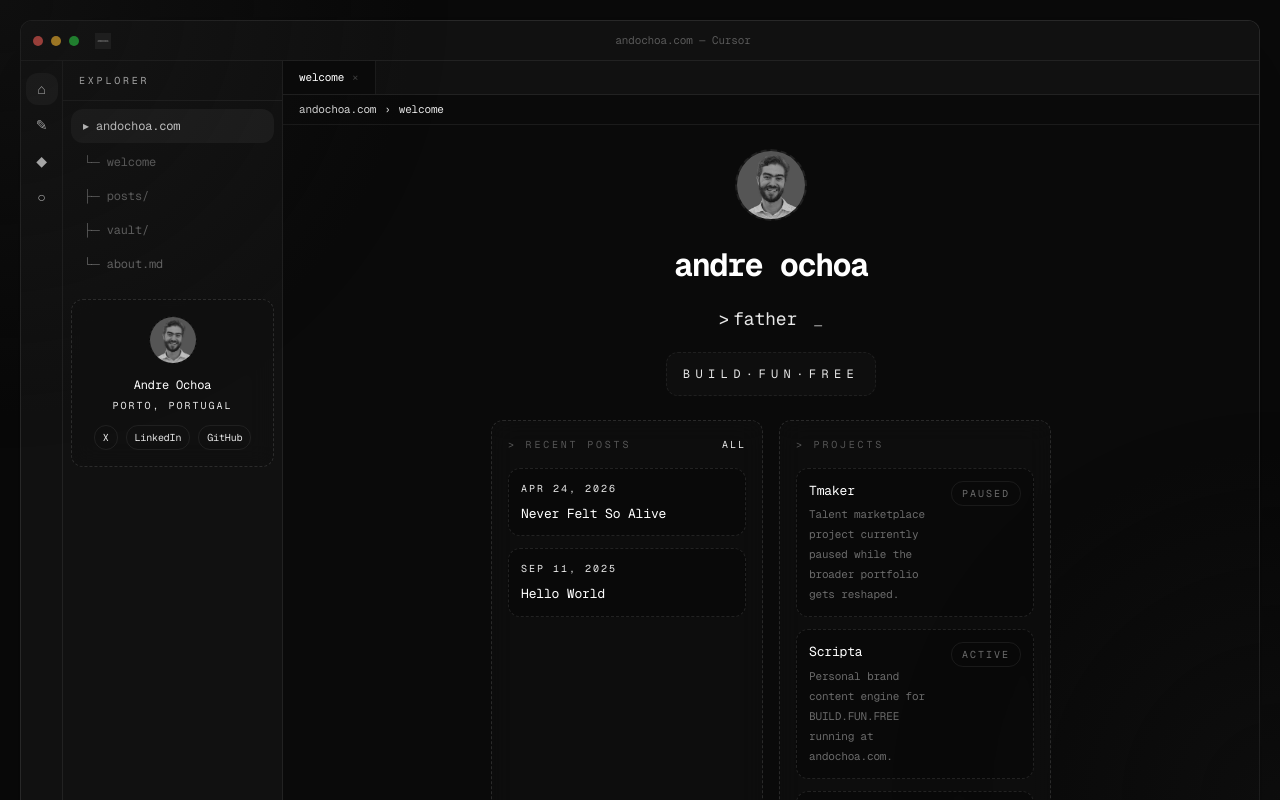
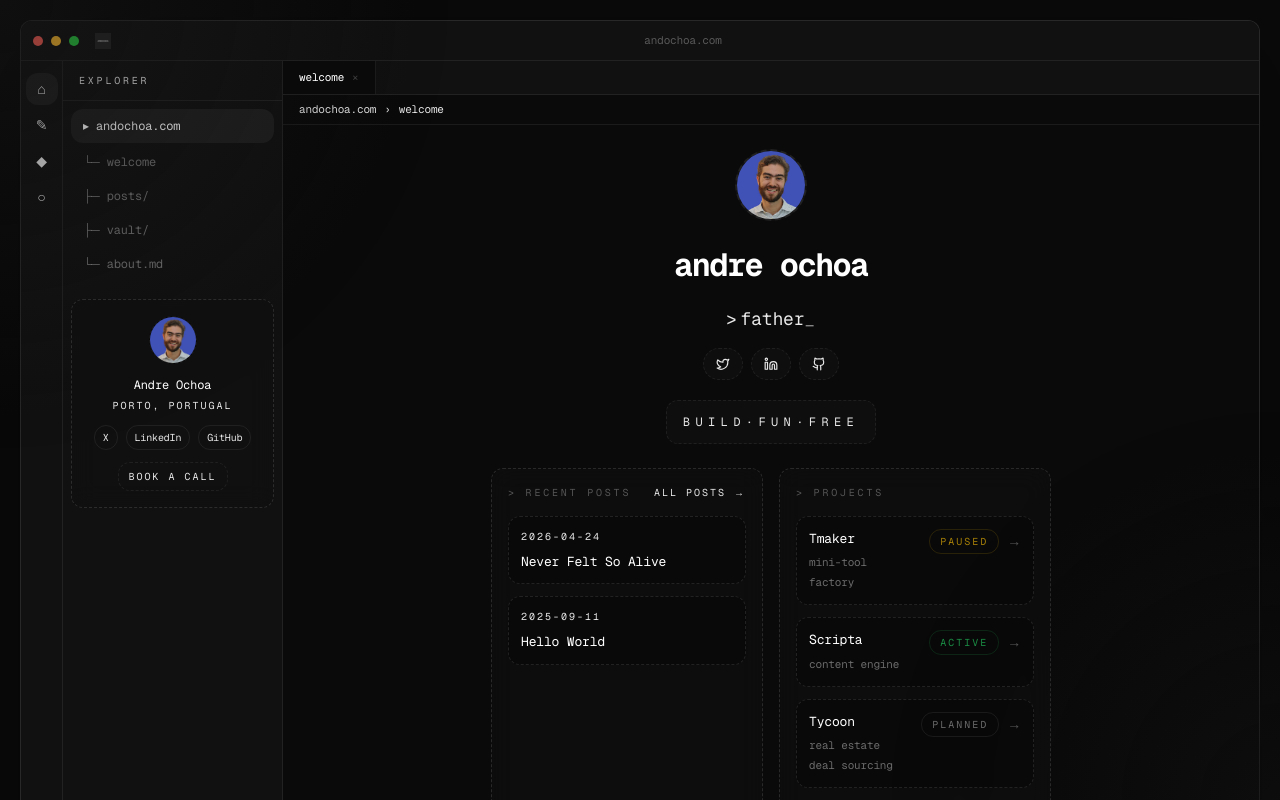
Before and after one commit to bravura-studio/andochoa.com, a Next.js app: page / in a window 1280 px wide. Shown: the top 800 px of the page. Built offline with nearby package versions, Linux system fonts and the light colour scheme.

Commit message:
feat(homepage): polish homepage workspace
Co-Authored-By: Paperclip <noreply@paperclip.ing>

```diff
--- a/app/page.tsx
+++ b/app/page.tsx
@@ -4,6 +4,7 @@ import { Github, Linkedin, Twitter } from "lucide-react";
 import { SiteShell } from "@/components/site-shell";
 import { TypingStatus } from "@/components/typing-status";
 import { projects } from "@/config/projects";
+import { formatIsoDate } from "@/lib/date";
 import { getRecentPublishedPosts } from "@/lib/posts";
 import { buildPageMetadata } from "@/lib/site";
 
@@ -17,13 +18,11 @@ export const metadata = buildPageMetadata({
   description: "A Cursor-like welcome workspace for founder notes, projects, and recent writing from Andre Ochoa.",
 });
 
-function formatDate(date: string) {
-  return new Intl.DateTimeFormat("en-US", {
-    month: "short",
-    day: "2-digit",
-    year: "numeric",
-  }).format(new Date(date));
-}
+const projectStatusStyles = {
+  active: "border-[rgba(34,197,94,0.15)] text-[rgba(34,197,94,0.7)]",
+  paused: "border-[rgba(234,179,8,0.15)] text-[rgba(234,179,8,0.7)]",
+  planned: "border-white/8 text-white/40",
+} as const;
 
 export default function Home() {
   const recentPosts = getRecentPublishedPosts(2);
@@ -50,7 +49,7 @@ export default function Home() {
 
           <div className="shell-card p-4 text-center">
             <div className="relative mx-auto h-12 w-12 overflow-hidden rounded-full border border-dashed border-white/14 bg-black/40">
-              <Image alt="Andre Ochoa profile photo" className="object-cover grayscale" fill sizes="48px" src="/profile.jpg" />
+              <Image alt="Andre Ochoa profile photo" className="object-cover" fill sizes="48px" src="/profile.jpg" />
             </div>
             <p className="mt-3 text-[12px] text-white">Andre Ochoa</p>
             <p className="mt-1 text-[10px] uppercase tracking-[0.2em] text-white/28">Porto, Portugal</p>
@@ -67,6 +66,14 @@ export default function Home() {
                 </Link>
               ))}
             </div>
+            <Link
+              className="mt-3 inline-flex rounded-md border border-dashed border-white/12 px-2.5 py-1.5 text-[10px] uppercase tracking-[0.2em] text-white/58 transition hover:bg-white/[0.04] hover:text-white"
+              href="https://cal.com/andochoa/chitchat"
+              rel="noreferrer"
+              target="_blank"
+            >
+              book a call
+            </Link>
           </div>
         </div>
       }
@@ -77,13 +84,28 @@ export default function Home() {
       <section className="flex min-h-[calc(100vh-14rem)] items-center justify-center">
         <div className="w-full max-w-[560px] text-center">
           <div className="relative mx-auto h-[72px] w-[72px] overflow-hidden rounded-full border-2 border-dashed border-white/14 bg-[#111]">
-            <Image alt="Andre Ochoa profile photo" className="object-cover grayscale" fill priority sizes="72px" src="/profile.jpg" />
+            <Image alt="Andre Ochoa profile photo" className="object-cover" fill priority sizes="72px" src="/profile.jpg" />
           </div>
 
           <h1 className="mt-5 text-[28px] font-bold tracking-[-0.05em] text-white sm:text-[32px]">andre ochoa</h1>
 
           <div className="mt-4">
             <TypingStatus />
+          </div>
+
+          <div className="mt-4 flex flex-wrap items-center justify-center gap-2">
+            {socialLinks.map(({ href, icon: Icon, label }) => (
+              <Link
+                aria-label={label}
+                className="inline-flex h-8 items-center justify-center rounded-full border border-dashed border-white/12 bg-white/[0.02] px-3 text-white/52 transition hover:bg-white/[0.04] hover:text-white"
+                href={href}
+                key={href}
+                rel="noreferrer"
+                target="_blank"
+              >
+                <Icon className="h-3.5 w-3.5" />
+              </Link>
+            ))}
           </div>
 
           <div className="mt-5 inline-flex rounded-md border border-dashed border-white/12 bg-white/[0.02] px-4 py-3">
@@ -95,7 +117,7 @@ export default function Home() {
               <div className="flex items-center justify-between gap-3">
                 <p className="text-[10px] uppercase tracking-[0.28em] text-white/30">&gt; recent posts</p>
                 <Link className="text-[10px] uppercase tracking-[0.2em] text-white/28 hover:text-white/66" href="/posts">
-                  all
+                  all posts →
                 </Link>
               </div>
 
@@ -106,7 +128,7 @@ export default function Home() {
                     href={`/posts/${post.slug}`}
                     key={post.slug}
                   >
-                    <p className="text-[10px] uppercase tracking-[0.2em] text-white/28">{formatDate(post.date)}</p>
+                    <p className="text-[10px] uppercase tracking-[0.2em] text-white/28">{formatIsoDate(post.date)}</p>
                     <p className="mt-2 text-[13px] text-white">{post.title}</p>
                   </Link>
                 ))}
@@ -120,13 +142,18 @@ export default function Home() {
                 {projects.map((project) => {
                   const body = (
                     <>
-                      <div>
+                      <div className="min-w-0 flex-1">
                         <p className="text-[13px] text-white">{project.name}</p>
                         <p className="mt-1 text-[11px] leading-5 text-white/40">{project.description}</p>
                       </div>
-                      <span className="rounded-md border border-white/8 px-2.5 py-1 text-[10px] uppercase tracking-[0.2em] text-white/40">
-                        {project.status}
-                      </span>
+                      <div className="flex shrink-0 items-start gap-2">
+                        <span
+                          className={`rounded-md border px-2.5 py-1 text-[10px] uppercase tracking-[0.2em] ${projectStatusStyles[project.status]}`}
+                        >
+                          {project.status}
+                        </span>
+                        <span className="pt-0.5 text-[14px] text-white/30">→</span>
+                      </div>
                     </>
                   );
 
--- a/components/post-reader.tsx
+++ b/components/post-reader.tsx
@@ -1,14 +1,7 @@
 import Image from "next/image";
 import type { HTMLAttributes, LiHTMLAttributes, ReactNode } from "react";
+import { formatIsoDate } from "@/lib/date";
 import type { Post } from "@/lib/posts";
-
-function formatDate(date: string) {
-  return new Intl.DateTimeFormat("en-US", {
-    month: "long",
-    day: "2-digit",
-    year: "numeric",
-  }).format(new Date(date));
-}
 
 function renderInlineMarkdown(text: string) {
   const segments = text.split(/(\[[^\]]+\]\([^)]+\)|\*\*[^*]+\*\*|`[^`]+`|\*[^*]+\*)/g).filter(Boolean);
@@ -252,6 +245,10 @@ type PostReaderProps = {
   post: Post;
 };
 
+function stripPostSignoff(content: string) {
+  return content.replace(/\n+Keep building\. -Ochoa\s*$/u, "");
+}
+
 export function PostReader({ post }: PostReaderProps) {
   return (
     <article className="mx-auto max-w-[65ch]">
@@ -262,7 +259,7 @@ export function PostReader({ post }: PostReaderProps) {
           </div>
           <div>
             <p className="text-[12px] text-white">Andre Ochoa</p>
-            <p className="mt-1 text-[10px] uppercase tracking-[0.22em] text-white/32">{formatDate(post.date)}</p>
+            <p className="mt-1 text-[10px] uppercase tracking-[0.22em] text-white/32">{formatIsoDate(post.date)}</p>
           </div>
         </div>
 
@@ -278,11 +275,7 @@ export function PostReader({ post }: PostReaderProps) {
         </div>
       </header>
 
-      <div className="pt-8">{renderMarkdown(post.content)}</div>
-
-      <footer className="mt-10 border-t border-dashed border-white/10 pt-5">
-        <p className="text-[14px] font-semibold text-white/68">Keep building. -Ochoa</p>
-      </footer>
+      <div className="pt-8">{renderMarkdown(stripPostSignoff(post.content))}</div>
     </article>
   );
 }
--- a/components/posts-navigator.tsx
+++ b/components/posts-navigator.tsx
@@ -2,16 +2,9 @@
 
 import Link from "next/link";
 import { useState } from "react";
+import { formatIsoDate } from "@/lib/date";
 import type { Post } from "@/lib/posts";
 import { cn } from "@/lib/utils";
-
-function formatDate(date: string) {
-  return new Intl.DateTimeFormat("en-US", {
-    month: "short",
-    day: "2-digit",
-    year: "numeric",
-  }).format(new Date(date));
-}
 
 type PostsNavigatorProps = {
   posts: Post[];
@@ -90,7 +83,7 @@ export function PostsNavigator({ posts, selectedSlug }: PostsNavigatorProps) {
                 key={post.slug}
               >
                 <div className="flex items-center justify-between gap-3">
-                  <p className="text-[10px] uppercase tracking-[0.18em] text-white/28">{formatDate(post.date)}</p>
+                  <p className="text-[10px] uppercase tracking-[0.18em] text-white/28">{formatIsoDate(post.date)}</p>
                   <span className="rounded-md border border-white/8 px-2 py-0.5 text-[9px] uppercase tracking-[0.18em] text-white/30">
                     {post.type}
                   </span>
--- a/components/site-shell.tsx
+++ b/components/site-shell.tsx
@@ -57,7 +57,7 @@ export function SiteShell({
           <Link aria-label="ANDOCHOA home" className="ml-2 hidden items-center sm:flex" href="/">
             <Image alt="ANDOCHOA wordmark" className="h-4 w-auto object-contain opacity-80" height={16} priority src="/logo.jpg" width={90} />
           </Link>
-          <div className="flex-1 text-center text-[11px] text-white/30">andochoa.com — Cursor</div>
+          <div className="flex-1 text-center text-[11px] text-white/30">andochoa.com</div>
           <button
             aria-expanded={mobileSidebarOpen}
             aria-label={mobileSidebarOpen ? "Close sidebar" : "Open sidebar"}
--- a/components/typing-status.tsx
+++ b/components/typing-status.tsx
@@ -1,44 +1,62 @@
 "use client";
 
-import { AnimatePresence, motion } from "framer-motion";
+import { motion } from "framer-motion";
 import { useEffect, useState } from "react";
 
 const words = ["builder", "maker", "father", "dreamer"];
+const typingSpeedMs = 90;
+const deletingSpeedMs = 45;
+const pauseAfterTypingMs = 1100;
+const pauseAfterDeletingMs = 220;
 
 export function TypingStatus() {
   const [index, setIndex] = useState(0);
+  const [displayedWord, setDisplayedWord] = useState("");
+  const [isDeleting, setIsDeleting] = useState(false);
 
   useEffect(() => {
-    const interval = window.setInterval(() => {
-      setIndex((current) => (current + 1) % words.length);
-    }, 2200);
+    const currentWord = words[index];
 
-    return () => window.clearInterval(interval);
-  }, []);
+    if (!isDeleting && displayedWord === currentWord) {
+      const timeout = window.setTimeout(() => {
+        setIsDeleting(true);
+      }, pauseAfterTypingMs);
+
+      return () => window.clearTimeout(timeout);
+    }
+
+    if (isDeleting && displayedWord.length === 0) {
+      const timeout = window.setTimeout(() => {
+        setIsDeleting(false);
+        setIndex((current) => (current + 1) % words.length);
+      }, pauseAfterDeletingMs);
+
+      return () => window.clearTimeout(timeout);
+    }
+
+    const timeout = window.setTimeout(() => {
+      setDisplayedWord((current) =>
+        isDeleting ? current.slice(0, -1) : currentWord.slice(0, current.length + 1),
+      );
+    }, isDeleting ? deletingSpeedMs : typingSpeedMs);
+
+    return () => window.clearTimeout(timeout);
+  }, [displayedWord, index, isDeleting]);
 
   return (
     <div className="flex items-center justify-center gap-1 text-[16px] text-white/72 sm:text-[18px]">
       <span className="text-white/48">&gt;</span>
-      <AnimatePresence mode="wait">
+      <span className="inline-flex min-w-[7ch] items-center text-left text-[#e8e8e8]">
+        <span>{displayedWord}</span>
         <motion.span
-          animate={{ opacity: 1, y: 0 }}
-          className="inline-block min-w-[7ch] text-left text-[#e8e8e8]"
-          exit={{ opacity: 0, y: -6 }}
-          initial={{ opacity: 0, y: 6 }}
-          key={words[index]}
-          transition={{ duration: 0.18, ease: "easeOut" }}
+          animate={{ opacity: [1, 0, 1] }}
+          aria-hidden="true"
+          className="inline-block"
+          transition={{ duration: 0.9, ease: "linear", repeat: Number.POSITIVE_INFINITY }}
         >
-          {words[index]}
+          _
         </motion.span>
-      </AnimatePresence>
-      <motion.span
-        animate={{ opacity: [1, 0, 1] }}
-        aria-hidden="true"
-        className="text-[#e8e8e8]"
-        transition={{ duration: 0.9, ease: "linear", repeat: Number.POSITIVE_INFINITY }}
-      >
-        _
-      </motion.span>
+      </span>
     </div>
   );
 }
--- a/config/projects.ts
+++ b/config/projects.ts
@@ -12,28 +12,28 @@ export const projects: PortfolioProject[] = [
   {
     slug: "tmaker",
     name: "Tmaker",
-    description: "Talent marketplace project currently paused while the broader portfolio gets reshaped.",
+    description: "mini-tool factory",
     status: "paused",
     url: "https://tmaker.com",
   },
   {
     slug: "scripta",
     name: "Scripta",
-    description: "Personal brand content engine for BUILD.FUN.FREE running at andochoa.com.",
+    description: "content engine",
     status: "active",
     url: "https://andochoa.com",
   },
   {
     slug: "tycoon",
     name: "Tycoon",
-    description: "Real estate workflow still in planning mode.",
+    description: "real estate deal sourcing",
     status: "planned",
     url: null,
   },
   {
     slug: "striva",
     name: "Striva",
-    description: "Operations software idea queued behind the current publishing engine.",
+    description: "agentic finance for SMBs",
     status: "planned",
     url: null,
   },
--- /dev/null
+++ b/lib/date.ts
@@ -0,0 +1,7 @@
+export function formatIsoDate(date: string) {
+  if (/^\d{4}-\d{2}-\d{2}$/.test(date)) {
+    return date;
+  }
+
+  return new Date(date).toISOString().slice(0, 10);
+}
```
